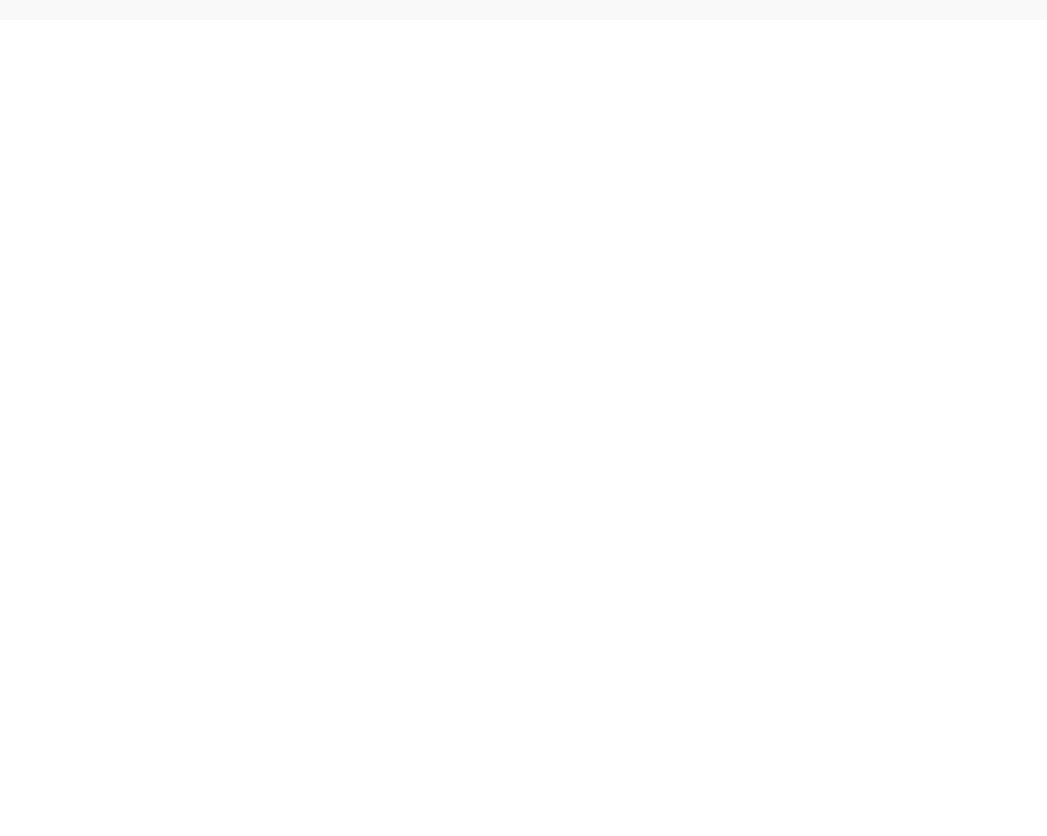
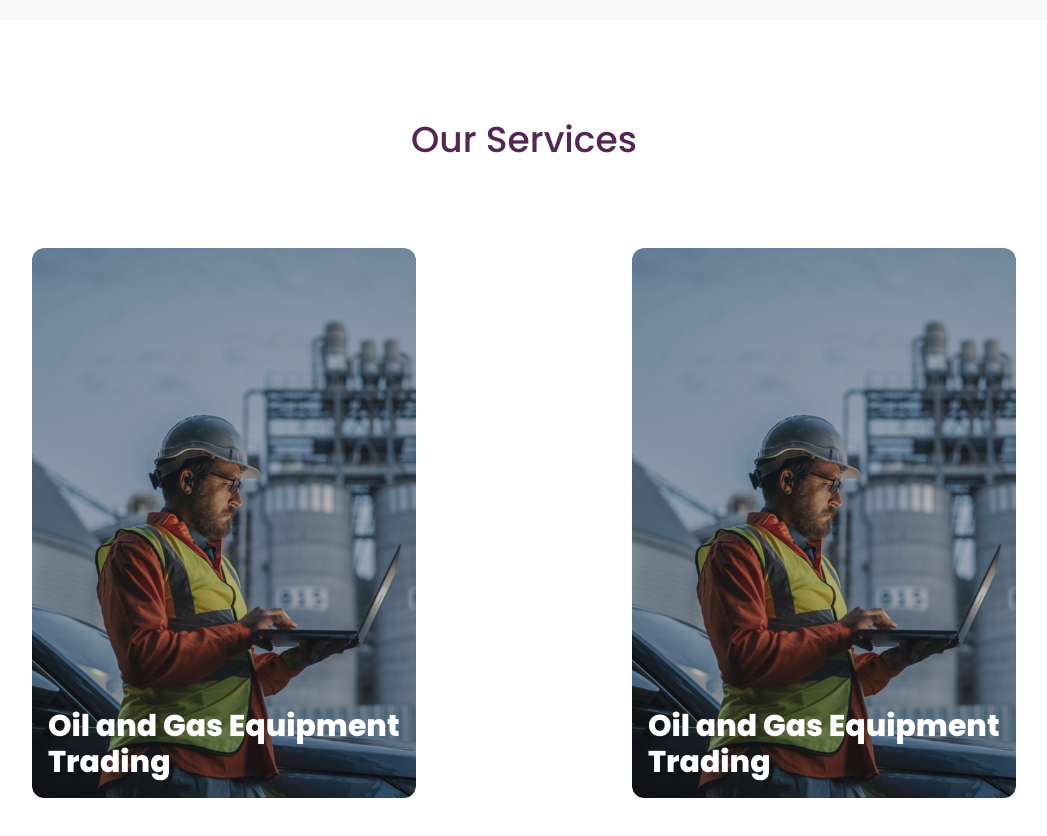
Before and after one commit to mishalibrahim/Mizoc, a Next.js app: page / in a window 1280 px wide. Shown: the part 800-1636 px from the top of the page, without its empty margins (116-1163 px from the left). Before the commit the page ends 920 px from the top, so only its background shows below. Built offline with nearby package versions, Linux system fonts and the light colour scheme.

Commit message:
service section

```diff
--- a/app/page.tsx
+++ b/app/page.tsx
@@ -1,10 +1,12 @@
 import Hero from "@/components/Hero";
+import OurServices from "@/components/OurServices";
 import Image from "next/image";
 
 export default function Home() {
   return (
     <main className="w-full h-full">
-        <Hero />
+      <Hero />
+      <OurServices />
     </main>
   );
 }
--- /dev/null
+++ b/components/OurServices.tsx
@@ -0,0 +1,16 @@
+import ServiceCard from "./ServiceCard";
+
+const OurServices = () => {
+  return (
+    <section id="our-services">
+      <div className="flex flex-col items-center">
+        <h2 className="text-4xl font-medium text-primary">Our Services</h2>
+        <div className="flex justify-around max-w-[1200px] w-full mt-12 flex-wrap">
+          <ServiceCard />
+          <ServiceCard />
+        </div>
+      </div>
+    </section>
+  );
+};
+export default OurServices;
--- /dev/null
+++ b/components/ServiceCard.tsx
@@ -0,0 +1,29 @@
+const ServiceCard = () => {
+  return (
+    <div>
+      <div className="relative group w-screen h-[550px] sm:w-[24rem] sm:h-[550px] sm:mx-8 mx-5 my-10 rounded-xl hover:scale-105  transition-all duration-500 overflow-hidden">
+        <div className="absolute top-0 left-0 w-full h-full rounded-[inherit]">
+          <img
+            src="/assets/images/service1.png"
+            alt="background"
+            className="rounded-[inherit] w-full h-full object-cover md:group-hover:scale-125 transition-all duration-500"
+          />
+        </div>
+        <div className="w-full h-full bg-[#0000008e]  md:bg-[#00000045] absolute top-0 left-0 z-50 md:group-hover:bg-[#0000008e] rounded-[inherit] transition-all duration-500">
+          <div className="absolute md:translate-y-[127px] bottom-0 mb-5 mx-4 group-hover:translate-y-0 transition-all duration-500">
+            <h1 className=" text-white font-extrabold text-3xl mb-3">
+              Oil and Gas Equipment Trading
+            </h1>
+            <div className="h-[5px] md:w-0 mb-3 md:opacity-0 bg-yellow-500 md:group-hover:w-[120px] md:group-hover:opacity-100 transition-all duration-700"></div>
+            <p className="text-white md:opacity-0 group-hover:opacity-100">
+              Explore our comprehensive range of equipment and materials for the
+              oil and gas sector, including drilling equipment, pipelines,
+              valves, pumps, and more.
+            </p>
+          </div>
+        </div>
+      </div>
+    </div>
+  );
+};
+export default ServiceCard;
```
Also changed, not shown: public/assets/images/service1.png (added).
